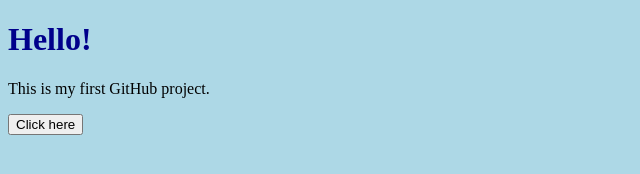
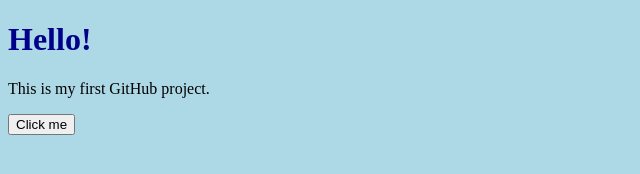
Before and after one commit to anuuujjj/demo, a plain HTML site: page index.html in a window 1280 px wide. Shown: the full height of the page, 0-640 px from the left. Drawn offline with Linux system fonts and the light colour scheme.

Commit message:
Changes button name

```diff
--- a/index.html
+++ b/index.html
@@ -10,6 +10,6 @@
     <p>This is my first GitHub project.</p>
 
 
-    <button>Click here</button>
+    <button>Click me</button>
 </body>
 </html>
```
